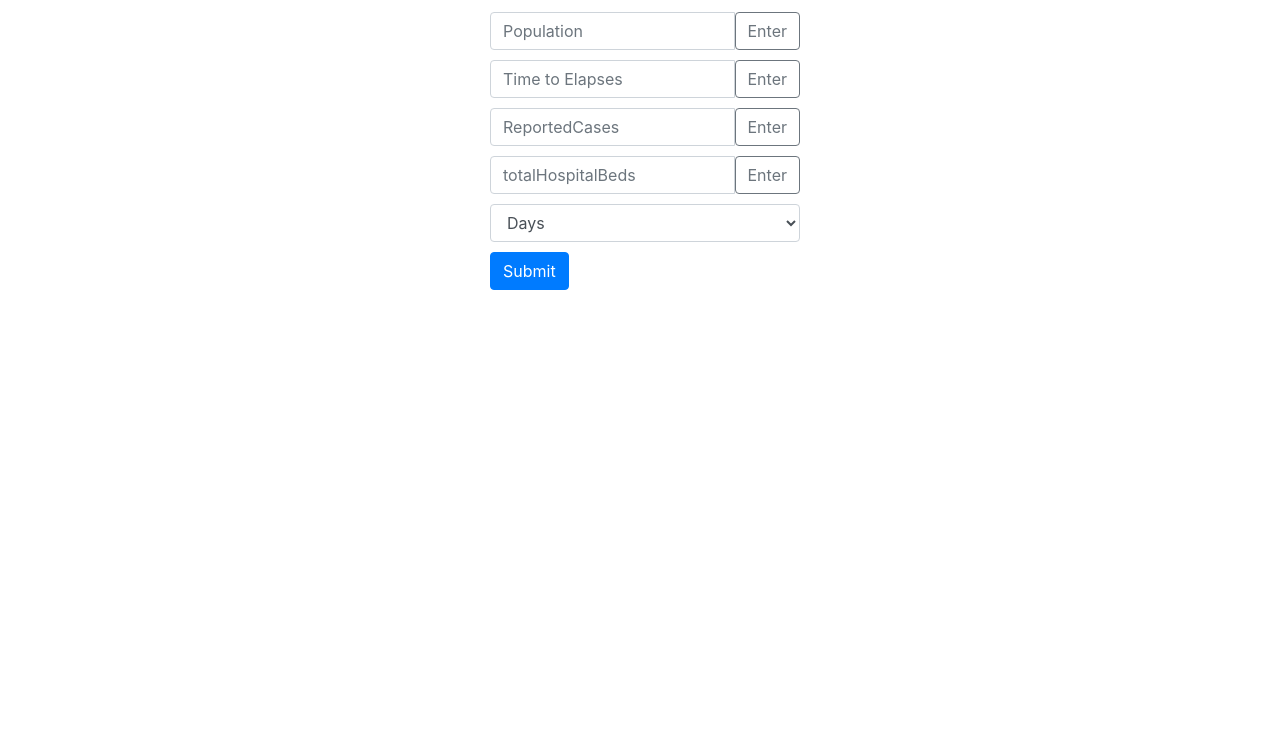
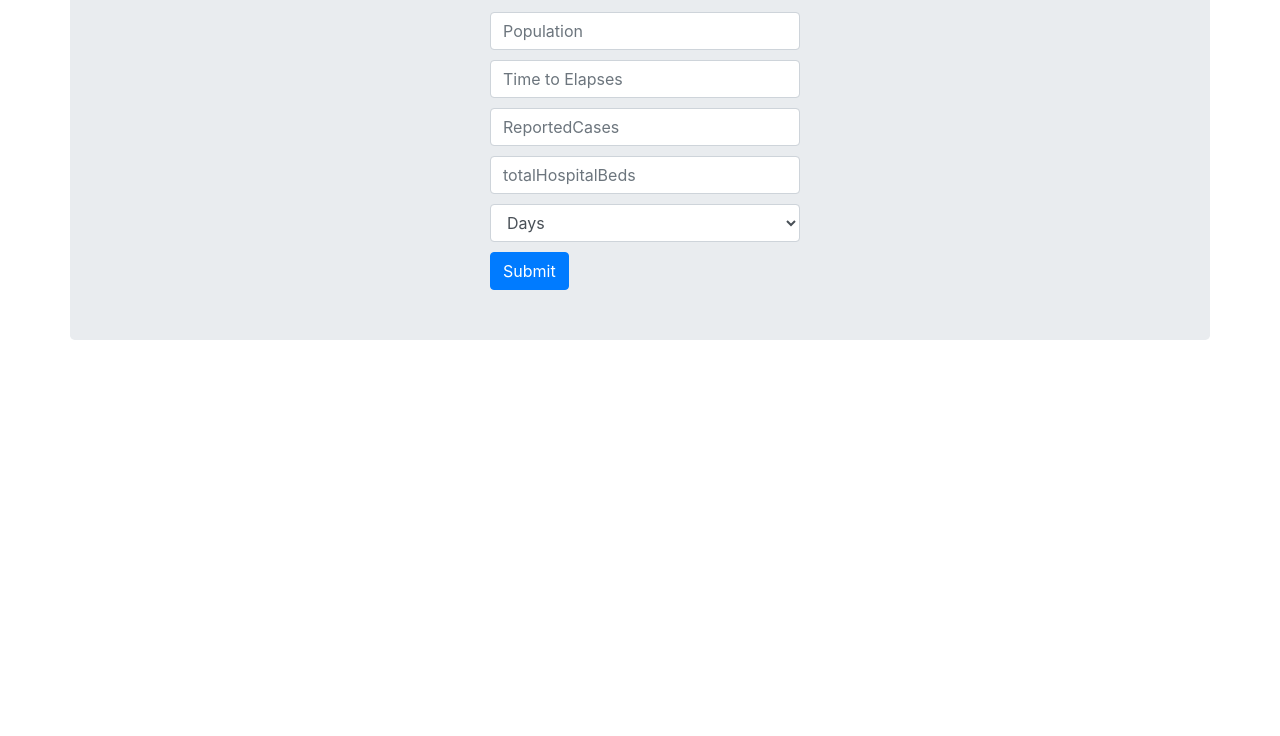
Before and after one commit to sanniabdullateef/myCovid-19-estimtor, a website: page View/index.html in a window 1280 px wide. Shown: the part 64-800 px from the top of the page. Drawn offline with nearby package versions, Linux system fonts and the light colour scheme.

Commit message:
newly commit

```diff
--- a/View/index.html
+++ b/View/index.html
@@ -14,45 +14,33 @@
 
     <h1 class="text-center bg-dark text-white">Covid-19 Estimator</h1>
 
-    <div class="container first-container">
+    <div class="container first-container jumbotron vertical-center">
         <div class="row">
-            <div class="col-sm-6 col-lg-12">
-                <div class="input-group mb-100 w-50">
+            <div class="col-sm-12 col-lg-12">
+                <div class="input-group w-50">
                     <input type="text" class="form-control data-population" placeholder="Population" aria-label="number" aria-describedby="button-addon2">
-                    <div class="input-append button-space">
-                      <button class="btn btn-outline-secondary" type="button" id="button-addon2">Enter</button>
-                    </div>
                   </div>
         </div> <br><br>
 
-        <div class="col-sm-6 col-lg-12">
-            <div class="input-group mb-100 w-50">
+        <div class="col-sm-12 col-lg-12">
+            <div class="input-group w-50">
                 <input type="text" class="form-control data-time-to-elapse" placeholder="Time to Elapses" aria-label="number" aria-describedby="button-addon2">
-                <div class="input-append button-space">
-                  <button class="btn btn-outline-secondary" type="button" id="data-time-to-elapse">Enter</button>
-                </div>
               </div>
     </div><br><br>
 
-    <div class="col-sm-6 col-lg-12">
-        <div class="input-group mb-100 w-50">
+    <div class="col-sm-12 col-lg-12">
+        <div class="input-group w-50">
             <input type="text" class="form-control data-reported-cases" placeholder="ReportedCases" aria-label="number" aria-describedby="button-addon2">
-            <div class="input-append button-space">
-              <button class="btn btn-outline-secondary" type="button" id="data-reported-cases">Enter</button>
-            </div>
           </div>
 </div><br><br>
 
-<div class="col-sm-6 col-lg-12">
-    <div class="input-group mb-100 w-50">
+<div class="col-sm-12 col-lg-12">
+    <div class="input-group w-50">
         <input type="text" class="form-control data-total-hospital-beds" placeholder="totalHospitalBeds" aria-label="Recipient's username" aria-describedby="button-addon2">
-        <div class="input-append button-space">
-          <button class="btn btn-outline-secondary" type="button" id="data-total-hospital-beds">Enter</button>
-        </div>
       </div>
 </div><br><br>
 
-<div class="col-sm-6 col-lg-12">
+<div class="col-sm-12 col-lg-12">
 <select class="form-control input-small w-50 data-period-type" placeholder="periodType">
     <option>Days</option>
     <option>Weeks</option>
@@ -60,7 +48,7 @@
   </select>
   </div> <br><br>
 
-  <div class="col-lg-12 col-sm-6 data-go-estimate w-50">
+  <div class="col-lg-12 col-sm-12 data-go-estimate w-50">
     <button type="submit" id="data-go-estimate" class="btn btn-primary">Submit</button>
   </div>
 
```
